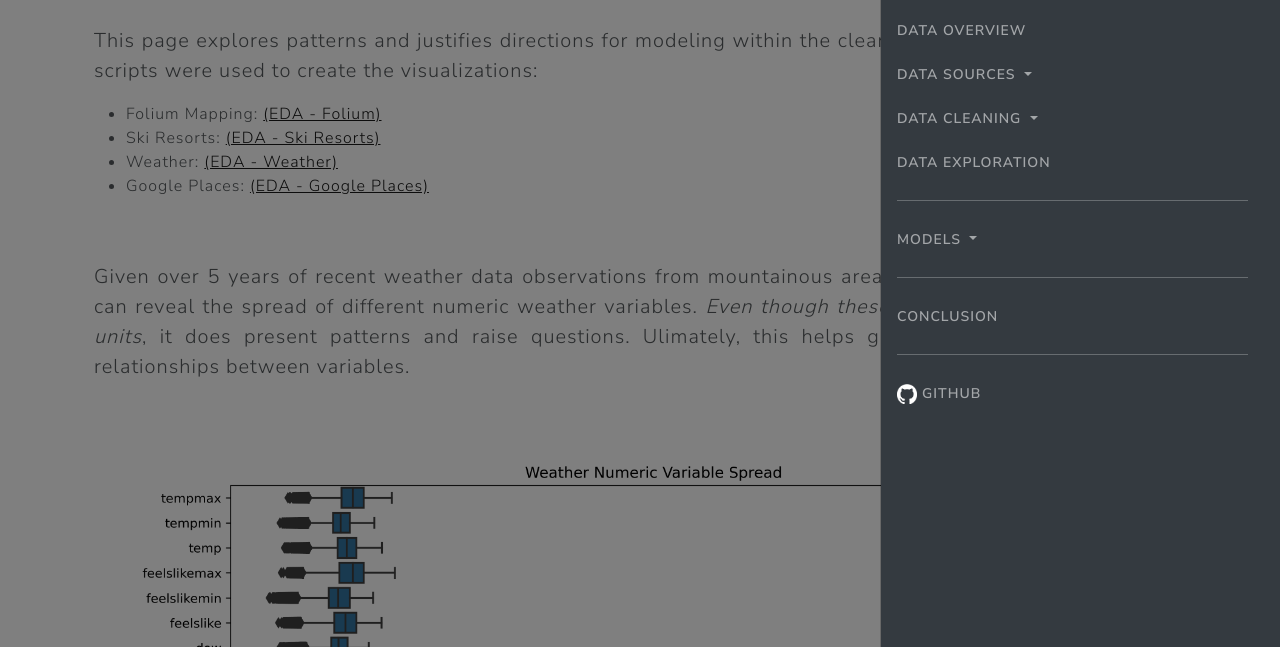
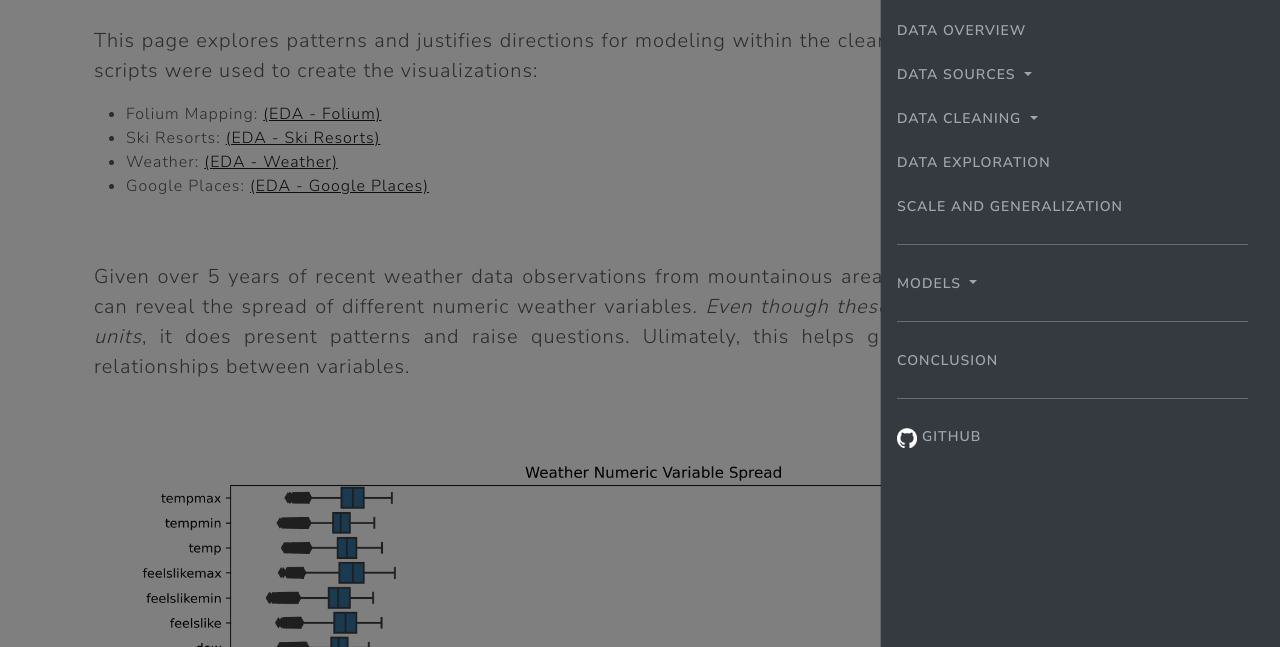
Before and after one commit to clickityKlein/snowbound, a Flask app: page /data_pages/data_exploration.html in a window 1280 px wide, after a click that opens the changed part. Shown: the part 140-787 px from the top of the page. Run offline with Flask 3, Linux system fonts and the light colour scheme; some libraries are stand-ins or nearby versions.

Commit message:
base html file updated

```diff
--- a/snowbound/templates/base.html
+++ b/snowbound/templates/base.html
@@ -75,10 +75,16 @@
                         <li class="nav-item">
                             <a class="nav-link" href="{{url_for('data_pages_controls.google_cleaning_page')}}">Google</a>
                         </li>
+                        <li class="nav-item">
+                            <a class="nav-link" href="{{url_for('data_pages_controls.load_scale_cleaning')}}">Scale and Generalization</a>
+                        </li>
                     </ul>
                 </li>
                 <li class="nav-item">
                     <a class="nav-link" href="{{url_for('data_pages_controls.load_data_exploration')}}">Data Exploration</a>
+                </li>
+                <li class="nav-item">
+                    <a class="nav-link" href="{{url_for('data_pages_controls.load_scale_eda')}}">Scale and Generalization</a>
                 </li>
                 <li>
                     <hr class="divider">
```
